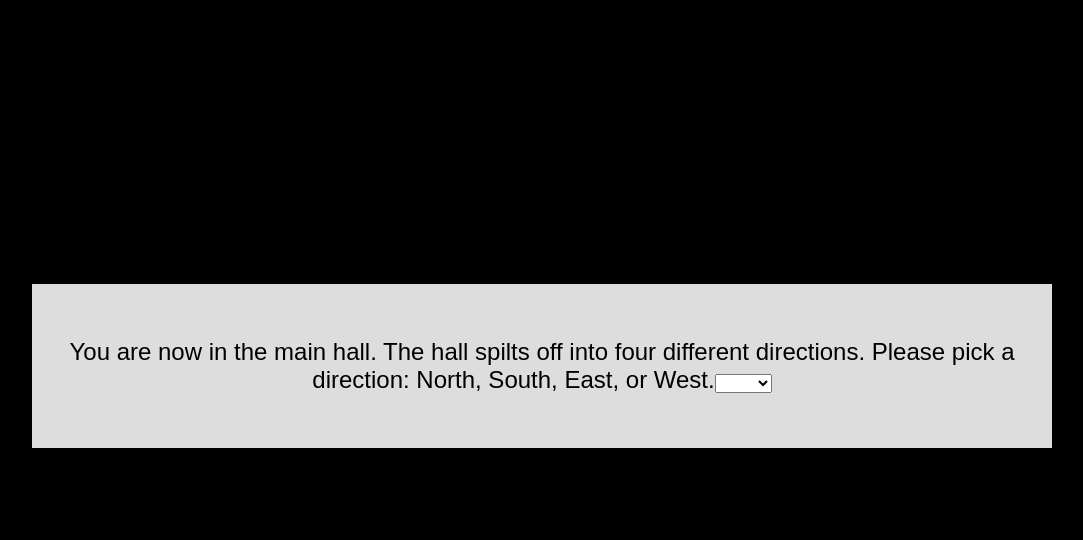
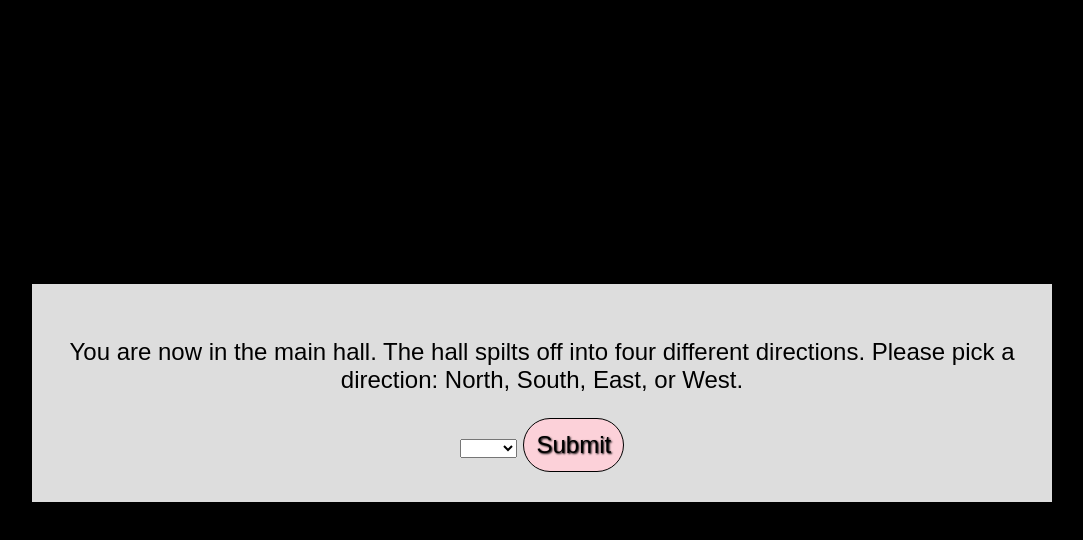
Before and after one commit to lunarbaby/javascript-game-vesion-2, a plain HTML site: page index.html in a window 1280 px wide. Both pictures are taken after a click on the button "Enter the dungeon.". Shown: the whole page, without its empty margins (98-1181 px from the left). Drawn offline with Linux system fonts and the light colour scheme.

Commit message:
I continue to work on the game

```diff
--- a/index.html
+++ b/index.html
@@ -5,14 +5,15 @@
     <meta name="viewport" content="width=device-width, initial-scale=1.0">
     <meta http-equiv="X-UA-Compatible" content="ie=edge">
     <link rel="stylesheet" href="style.css">
-    <script src="test.js"></script>
+    <script src="test.js" async></script>
     <title>Dungeon</title>
 </head>
 <body>
     <div class="wrapper">
             <div class="text-box">
                 <p>Welcome to the dungeon. You have been sent down to this dungeon to do one job. Find the treasure hidden deep within but most of the paths will lead to a ‘GAME OVER’. There is however a couple of ways out but you want to leave with the treasure and nothing else will do. You have only one shot so be careful and GOOD LUCK.</p>
-                <button onclick="enterMainHall()">Enter the dungeon.</button>
+                <select id="direct" hidden></select>
+                <button id="mainButton">Enter the dungeon.</button>
             </div>
     </div>
 
--- a/test.js
+++ b/test.js
@@ -1,5 +1,11 @@
 "use strict";
 
+//Add eventlistener to button on the main page
+
+document.getElementById("mainButton").addEventListener("click", enterMainHall);
+
+
+//This is the function that represents the main hall
 function enterMainHall() {
 
 //This changes the intro paragraph into a new one.
@@ -8,32 +14,25 @@ let newPara = document.createElement('p');
 newPara.innerText = "You are now in the main hall. The hall spilts off into four different directions. Please pick a direction: North, South, East, or West.";
 para.parentNode.replaceChild(newPara, para);
 
-//This removes the button
-let deleteButton = document.querySelector('button');
-deleteButton.remove();
+//This code changes the button
+let submitButton = document.getElementById('mainButton');
+submitButton.innerText = "Submit";
 
-//This add dropdown menu
-let dropdown = document.createElement('select');
+//remove hidden attribute from dropdown
+document.getElementById('direct').removeAttribute("hidden");
+
+// add options to dropdown
+let dropdown = document.getElementById('direct');
 let optBlank = document.createElement('option');
 let optNorth = document.createElement('option');
 let optSouth = document.createElement('option');
 let optEast = document.createElement('option');
 let optWest = document.createElement('option');
 
-
-optBlank.value = '1';
-optBlank.text = " ";
-
-optNorth.value = '2';
+optBlank.text = '';
 optNorth.text = 'North';
-
-optSouth.value = '3';
 optSouth.text = "South";
-
-optEast.value = '4';
 optEast.text = "East";
-
-optWest.value = '5';
 optWest.text = "West";
 
 dropdown.add(optBlank, null);
@@ -41,23 +40,5 @@ dropdown.add(optNorth, null);
 dropdown.add(optSouth, null);
 dropdown.add(optWest, null);
 dropdown.add(optEast, null);
-newPara.appendChild(dropdown);
-
-
-// Add logic choice
-// function selectpath(){
-//     let i = document.querySelector('option').value
-//     if (i == '2'){
-//         alert("North");
-//     } else if (i == '3'){
-//         alert("South");
-//     } else if (i == '4'){
-//         alert("East");
-//     } else if (i == '5'){
-//         alert("West");
-//     } else {
-//         alert("Please pick another option.");
-//     }
-// }
 
 }
```
